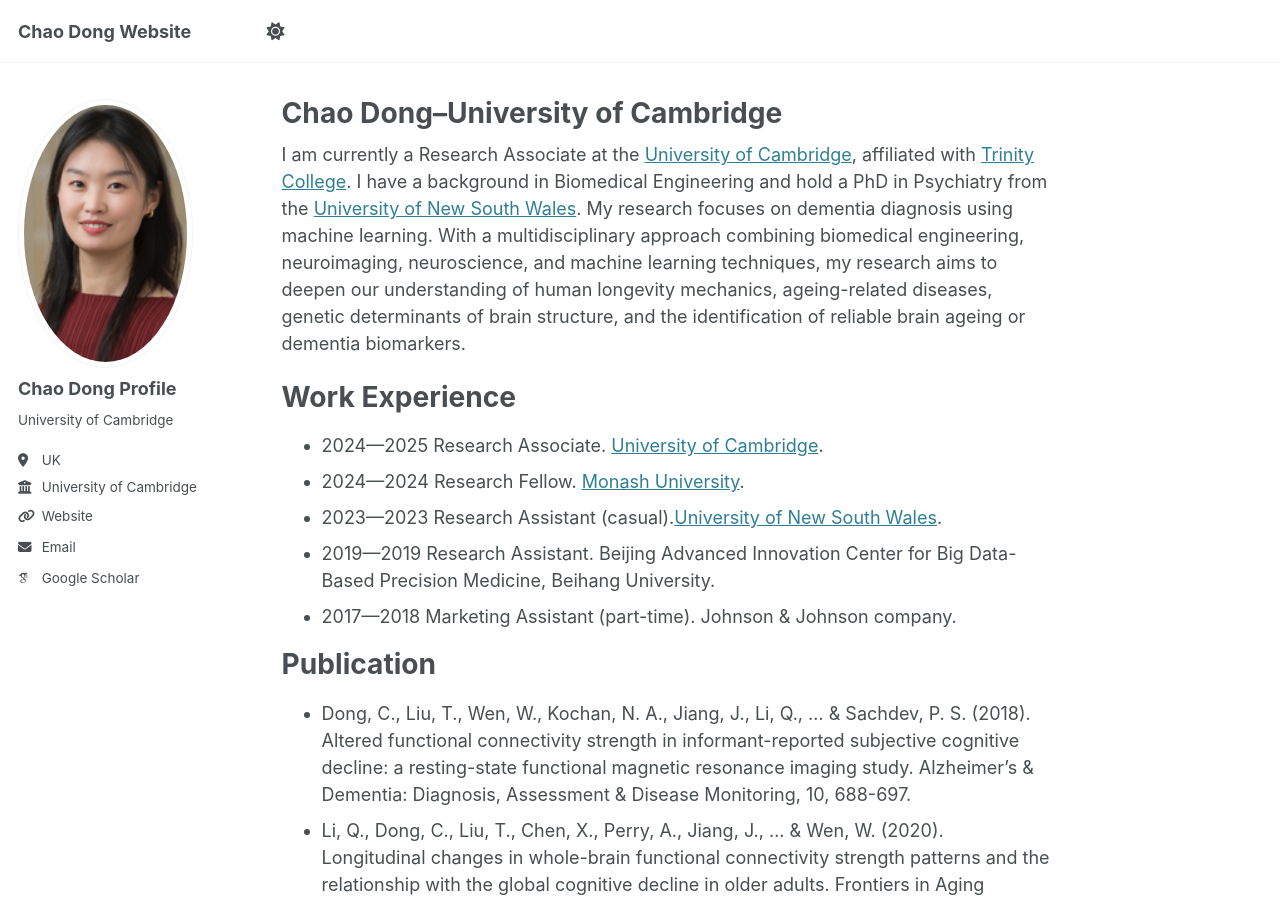
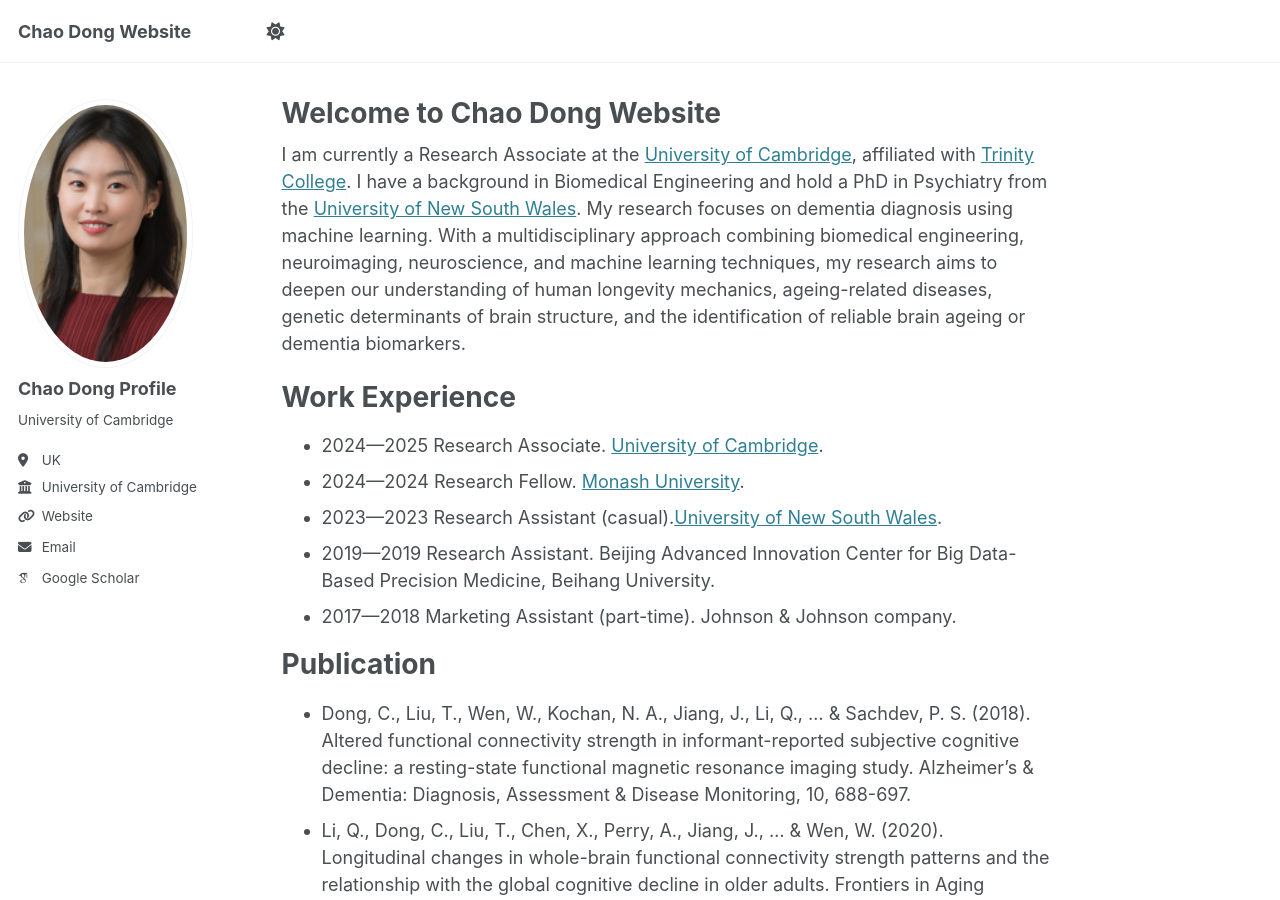
Before and after one commit to ChaoDong12/chaodong.github.io, a Jekyll site: the page built from _pages/about.md, in a window 1280 px wide and 900 px high. Built offline with Jekyll 4.4.1, drawn with Linux system fonts in a browser that asks for light colours; some web fonts are replaced.

Commit message:
Update about.md

```diff
--- a/_pages/about.md
+++ b/_pages/about.md
@@ -1,6 +1,6 @@
 ---
 permalink: /
-title: "Chao Dong--University of Cambridge"
+title: "Welcome to Chao Dong Website"
 author_profile: true
 redirect_from:
   - /about/
```
